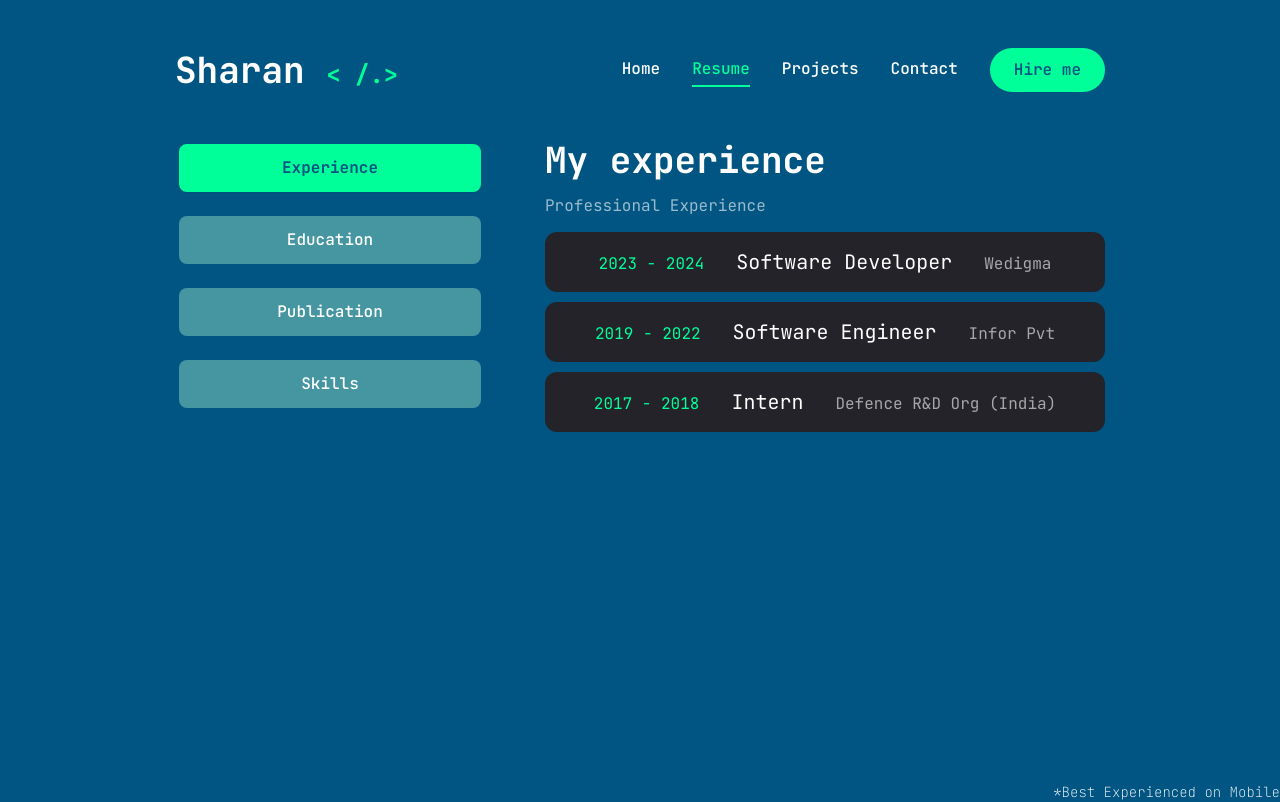
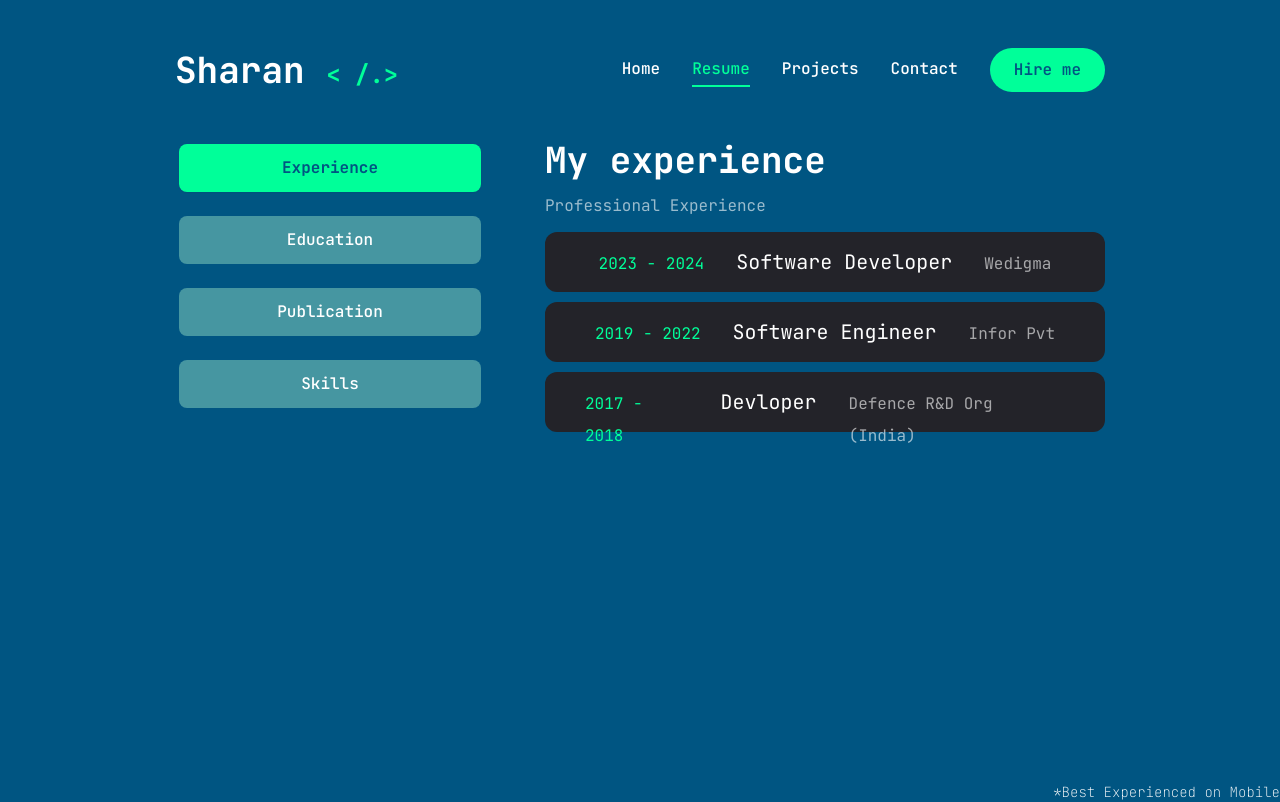
Before and after one commit to sharanreddy799/saisharankaram.github.io, a Next.js app: page /resume in a window 1280 px wide. Built offline with nearby package versions, Linux system fonts and the light colour scheme.

Commit message:
- Refactoring

```diff
--- a/app/resume/page.jsx
+++ b/app/resume/page.jsx
@@ -56,7 +56,7 @@ const experience = {
     },
     {
       company: "Defence R&D Org (India)",
-      position: "Intern",
+      position: "Devloper",
       duration: "2017 - 2018",
       details: "",
       details2: [
```
